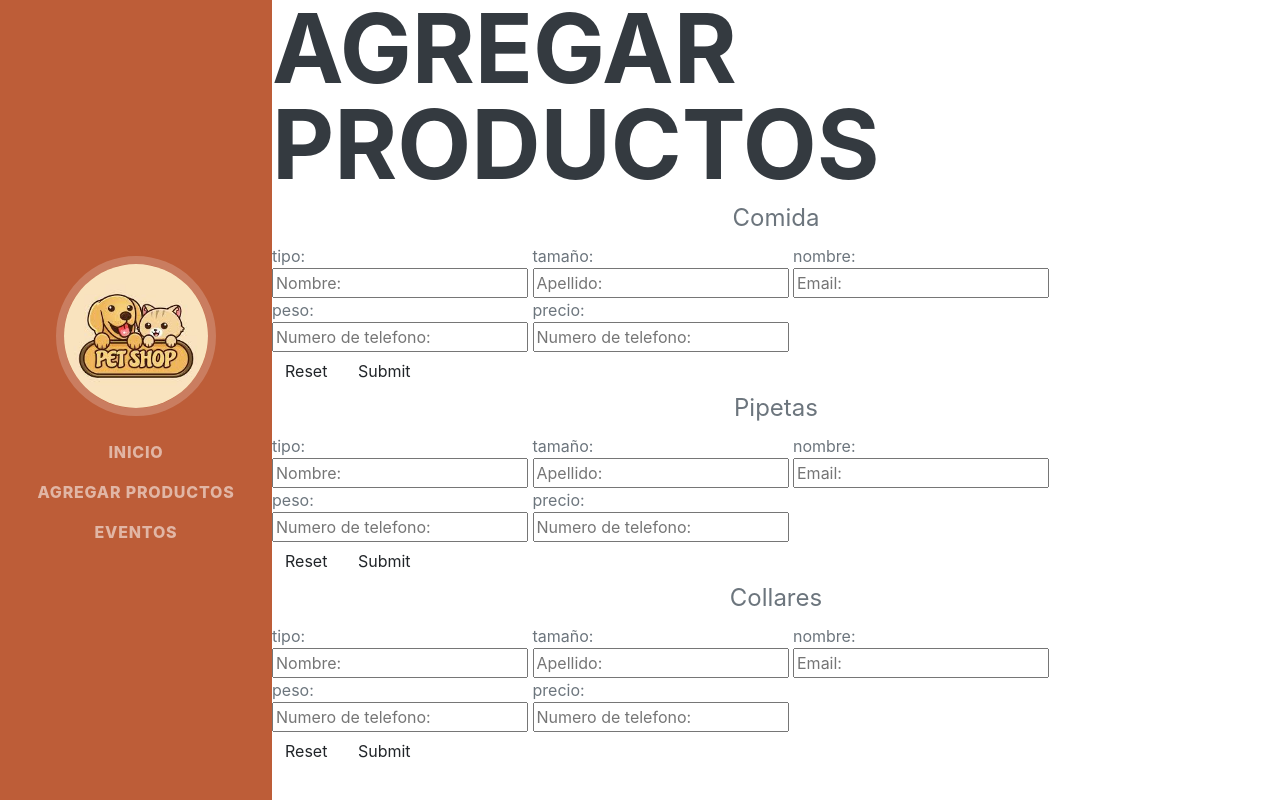
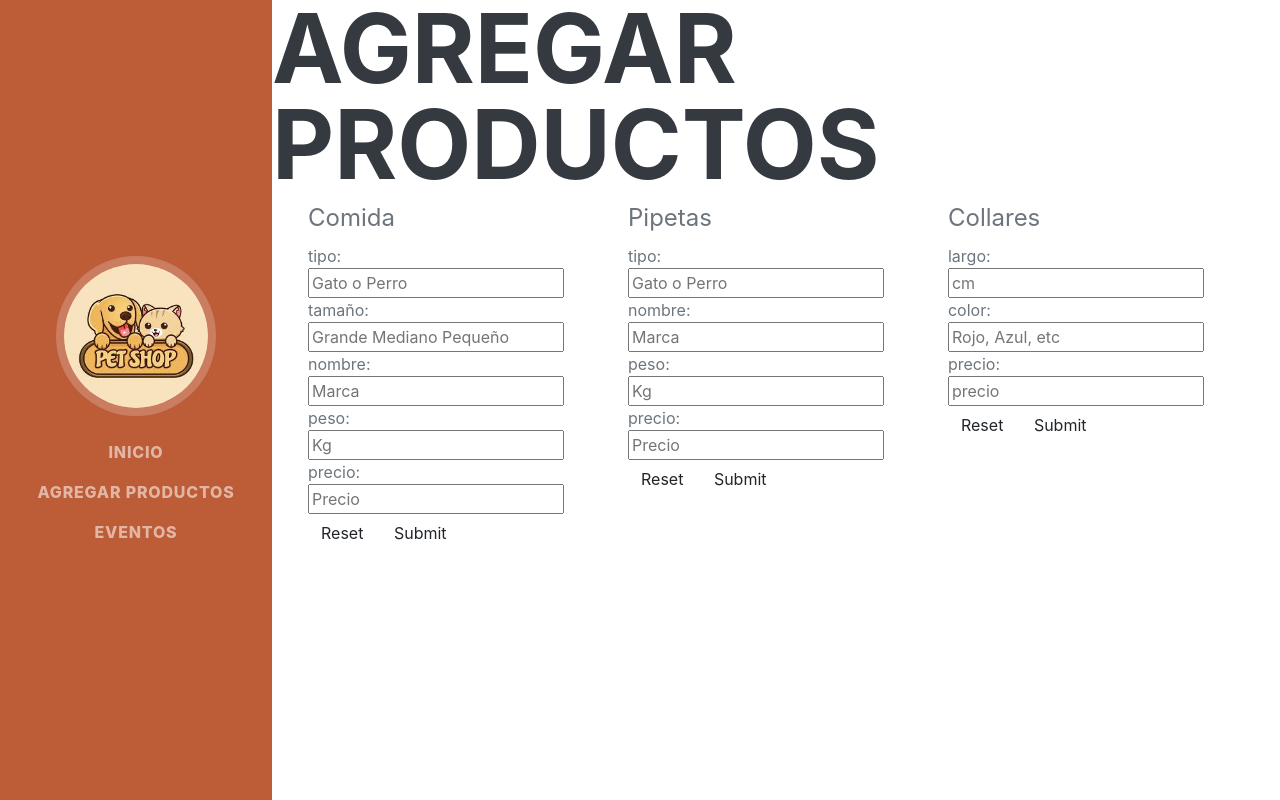
Before and after one commit to Atchiam/ProyectoFinal, a Django app: page /agregar in a window 1280 px wide. Run offline with Django 4.2, Linux system fonts and the light colour scheme; some libraries are stand-ins or nearby versions; some web fonts are replaced.

Commit message:
retoque al formulario

```diff
--- a/ProyectoFinalApp/models.py
+++ b/ProyectoFinalApp/models.py
@@ -28,7 +28,6 @@ class Comida (models.Model):
 
 class Pipeta (models.Model):
     tipo = models.CharField (max_length= 30)
-    tamaño = models.CharField (max_length= 30)
     nombre = models.CharField (max_length=30)
     peso = models.IntegerField
     precio = models.IntegerField
--- a/ProyectoFinalApp/template/ProyectoFinalApp/agregar.html
+++ b/ProyectoFinalApp/template/ProyectoFinalApp/agregar.html
@@ -4,16 +4,17 @@
 
 {% block contenidoPagina %}
 <h1>Agregar Productos</h1>
-
-<form class="cuestionario m-0 justify-content-between" action="">
-    <fieldset class="cuestionario__body mt-0 justify-content-between">
-        <legend class="text-center">Comida</legend>
-        <div class="justify-content-between">
-            <label>tipo: <input class="d-flex justify-content-between" type="text" placeholder="Nombre: "></label>
-            <label>tamaño: <input class="d-flex justify-content-between" type="text" placeholder="Apellido: " > </label>
-            <label>nombre: <input class="d-flex justify-content-between" type="text" placeholder="Email:"> </label>
-            <label>peso: <input class="d-flex justify-content-between" type="number"  placeholder="Numero de telefono:"> </label>
-            <label>precio: <input class="d-flex justify-content-between" type="number" placeholder="Numero de telefono:"> </label>
+<div class="container-fluid row">
+    <form class="cuestionario m-0 row col-4 " action="" method="post">
+        {%csrf_token%}
+        <fieldset class="cuestionario__body mt-0 ">
+            <legend class="">Comida</legend>
+            <div class="">
+                <label>tipo: <input class="d-flex " type="text" placeholder="Gato o Perro " maxlength="30"></label>
+                <label>tamaño: <input class="d-flex " type="text" placeholder="Grande Mediano Pequeño " maxlength="30" > </label>
+                <label>nombre: <input class="d-flex " type="text" placeholder="Marca" maxlength="30"> </label>
+                <label>peso: <input class="d-flex " type="number"  placeholder="Kg"> </label>
+                <label>precio: <input class="d-flex " type="number" placeholder="Precio"> </label>
             </div>
             <div class="">
                 <input class="btn" type="reset">
@@ -22,15 +23,15 @@
         </fieldset>
     </form>
 
-<form class="cuestionario m-0 justify-content-between" action="">
-    <fieldset class="cuestionario__body mt-0 justify-content-between">
-        <legend class="text-center">Pipetas</legend>
-        <div class="justify-content-between">
-            <label>tipo: <input class="d-flex justify-content-between" type="text" placeholder="Nombre: "></label>
-            <label>tamaño: <input class="d-flex justify-content-between" type="text" placeholder="Apellido: " > </label>
-            <label>nombre: <input class="d-flex justify-content-between" type="text" placeholder="Email:"> </label>
-            <label>peso: <input class="d-flex justify-content-between" type="number"  placeholder="Numero de telefono:"> </label>
-            <label>precio: <input class="d-flex justify-content-between" type="number" placeholder="Numero de telefono:"> </label>
+    <form class="cuestionario m-0 conteiner row col-4" action="" method="post">
+        {%csrf_token%}
+        <fieldset class="cuestionario__body mt-0  ">
+            <legend class="">Pipetas</legend>
+            <div class="">
+                <label>tipo: <input class="d-flex " type="text" placeholder="Gato o Perro " maxlength="30"></label>
+                <label>nombre: <input class="d-flex " type="text" placeholder="Marca" maxlength="30"> </label>
+                <label>peso: <input class="d-flex " type="number"  placeholder="Kg"> </label>
+                <label>precio: <input class="d-flex " type="number" placeholder="Precio"> </label>
             </div>
             <div class="">
                 <input class="btn" type="reset">
@@ -39,15 +40,14 @@
         </fieldset>
     </form>
 
-<form class="cuestionario m-0 justify-content-between" action="">
-    <fieldset class="cuestionario__body mt-0 justify-content-between">
-        <legend class="text-center">Collares</legend>
-        <div class="justify-content-between">
-            <label>tipo: <input class="d-flex justify-content-between" type="text" placeholder="Nombre: "></label>
-            <label>tamaño: <input class="d-flex justify-content-between" type="text" placeholder="Apellido: " > </label>
-            <label>nombre: <input class="d-flex justify-content-between" type="text" placeholder="Email:"> </label>
-            <label>peso: <input class="d-flex justify-content-between" type="number"  placeholder="Numero de telefono:"> </label>
-            <label>precio: <input class="d-flex justify-content-between" type="number" placeholder="Numero de telefono:"> </label>
+    <form class="cuestionario m-0 row col-4" action="" method="post">
+        {%csrf_token%}
+        <fieldset class="cuestionario__body mt-0 ">
+            <legend class="">Collares</legend>
+            <div class="">
+                <label>largo: <input class="d-flex " type="number"  placeholder="cm"> </label>
+                <label>color: <input class="d-flex " type="text" placeholder="Rojo, Azul, etc" maxlength="30"></label>
+                <label>precio: <input class="d-flex " type="number" placeholder="precio"> </label>
             </div>
             <div class="">
                 <input class="btn" type="reset">
@@ -55,4 +55,5 @@
             </div>
         </fieldset>
     </form>
+</div>
 {% endblock %}
```
Also changed, not shown: db.sqlite3. Lines whose indentation alone changed are shown as unchanged.
